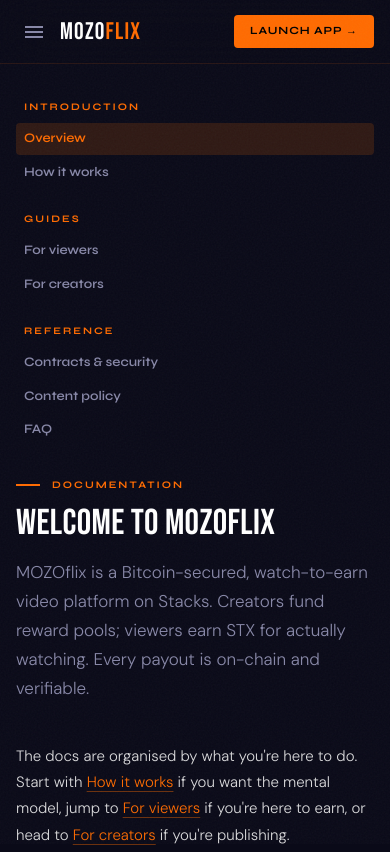
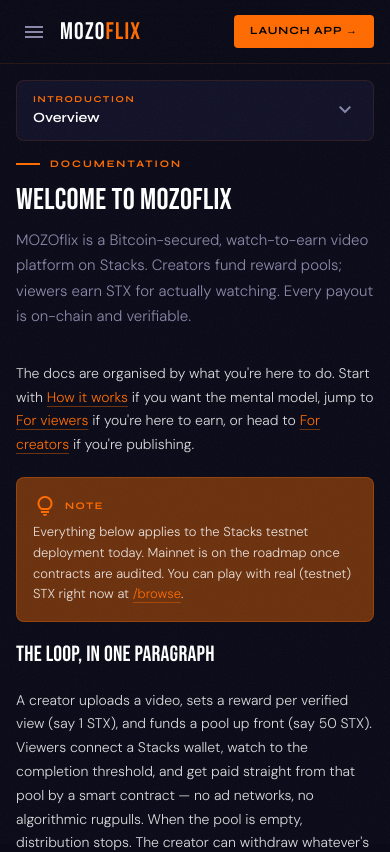
Before and after one commit to githoboman/mozo-flix, a Next.js app in the folder frontend/: page /docs in a window 390 px wide. Shown: the top 852 px of the page. Built offline with nearby package versions, Linux system fonts and the light colour scheme.

Commit message:
feat: implement documentation layout with sidebar and prose components

```diff
--- a/frontend/app/(landing)/docs/layout.tsx
+++ b/frontend/app/(landing)/docs/layout.tsx
@@ -15,8 +15,8 @@
   return (
     <>
       <LandingNav />
-      <main className="mx-auto max-w-[1200px] px-4 pt-[100px] pb-16 sm:px-6 md:px-10 md:pt-[120px]">
-        <div className="grid grid-cols-1 gap-8 md:grid-cols-[220px_1fr] md:gap-12">
+      <main className="mx-auto max-w-[1200px] px-4 pt-[80px] pb-16 sm:px-6 md:px-10 md:pt-[120px]">
+        <div className="grid grid-cols-1 gap-4 md:grid-cols-[220px_1fr] md:gap-12">
           <aside className="md:sticky md:top-[100px] md:h-fit md:self-start">
             <DocsSidebar />
           </aside>
--- a/frontend/components/docs/DocsSidebar.tsx
+++ b/frontend/components/docs/DocsSidebar.tsx
@@ -2,6 +2,7 @@
 
 import Link from "next/link";
 import { usePathname } from "next/navigation";
+import { useEffect, useState } from "react";
 
 const SECTIONS: Array<{
   label: string;
@@ -31,10 +32,79 @@
   },
 ];
 
+function findCurrent(pathname: string): { section: string; label: string } {
+  for (const s of SECTIONS) {
+    for (const item of s.items) {
+      if (item.href === pathname) return { section: s.label, label: item.label };
+    }
+  }
+  return { section: "Documentation", label: "Overview" };
+}
+
 export function DocsSidebar() {
   const pathname = usePathname() ?? "";
+  const current = findCurrent(pathname);
+  const [mobileOpen, setMobileOpen] = useState(false);
+
+  // Close the mobile disclosure whenever the route changes
+  useEffect(() => {
+    setMobileOpen(false);
+  }, [pathname]);
+
   return (
-    <nav aria-label="Documentation" className="flex flex-col gap-6">
+    <>
+      {/* Mobile: compact disclosure that shows the current page and expands
+          to the full list on tap. Keeps the article prose above the fold. */}
+      <div className="md:hidden">
+        <button
+          type="button"
+          onClick={() => setMobileOpen((v) => !v)}
+          aria-expanded={mobileOpen}
+          aria-controls="docs-nav-mobile"
+          className="flex w-full items-center justify-between rounded-lg border border-accent-border bg-card px-4 py-3 text-left transition-colors hover:border-accent/40 focus-visible:outline-none focus-visible:ring-2 focus-visible:ring-accent focus-visible:ring-offset-2 focus-visible:ring-offset-bg"
+        >
+          <span className="flex flex-col">
+            <span className="font-ui text-[9px] font-bold uppercase tracking-[0.18em] text-accent">
+              {current.section}
+            </span>
+            <span className="font-ui text-[14px] font-semibold text-white">
+              {current.label}
+            </span>
+          </span>
+          <span
+            aria-hidden
+            className={`material-symbols-outlined text-[22px] text-muted transition-transform ${
+              mobileOpen ? "rotate-180" : ""
+            }`}
+          >
+            expand_more
+          </span>
+        </button>
+
+        {mobileOpen && (
+          <div
+            id="docs-nav-mobile"
+            className="mt-2 rounded-lg border border-accent-border bg-card p-4"
+          >
+            <SidebarList pathname={pathname} />
+          </div>
+        )}
+      </div>
+
+      {/* Desktop: always-visible sticky sidebar */}
+      <nav
+        aria-label="Documentation"
+        className="hidden md:flex md:flex-col md:gap-6"
+      >
+        <SidebarList pathname={pathname} />
+      </nav>
+    </>
+  );
+}
+
+function SidebarList({ pathname }: { pathname: string }) {
+  return (
+    <div className="flex flex-col gap-6">
       {SECTIONS.map((section) => (
         <div key={section.label}>
           <div className="mb-2 px-2 font-ui text-[10px] font-bold uppercase tracking-[0.2em] text-accent">
@@ -62,6 +132,6 @@
           </ul>
         </div>
       ))}
-    </nav>
+    </div>
   );
 }
--- a/frontend/components/docs/Prose.tsx
+++ b/frontend/components/docs/Prose.tsx
@@ -28,20 +28,20 @@
   return (
     <div className="max-w-[68ch]">
       {eyebrow && (
-        <div className="mb-3 flex items-center gap-3 font-ui text-[10px] font-bold uppercase tracking-[0.2em] text-accent">
-          <span className="block h-0.5 w-6 bg-accent" />
+        <div className="mb-3 flex items-center gap-2.5 font-ui text-[10px] font-bold uppercase tracking-[0.2em] text-accent">
+          <span aria-hidden className="block h-0.5 w-6 bg-accent" />
           {eyebrow}
         </div>
       )}
-      <h1 className="mb-4 font-display text-[clamp(36px,5vw,56px)] leading-[1.05] tracking-[0.01em]">
+      <h1 className="mb-3 font-display text-[clamp(30px,7vw,52px)] leading-[1.08] tracking-[0.01em] md:mb-4">
         {title}
       </h1>
       {intro && (
-        <p className="mb-10 text-[17px] font-light leading-[1.7] text-muted">
+        <p className="mb-8 text-[15px] font-light leading-[1.7] text-muted md:mb-10 md:text-[17px]">
           {intro}
         </p>
       )}
-      <div className="doc-body space-y-6">{children}</div>
+      <div className="doc-body space-y-5 md:space-y-6">{children}</div>
     </div>
   );
 }
@@ -50,7 +50,7 @@
   return (
     <h2
       id={id}
-      className="mt-12 scroll-mt-24 font-display text-[clamp(24px,3vw,32px)] leading-[1.15] tracking-[0.01em]"
+      className="mt-10 scroll-mt-24 font-display text-[clamp(22px,4.5vw,32px)] leading-[1.2] tracking-[0.01em] md:mt-12"
     >
       {children}
     </h2>
@@ -61,7 +61,7 @@
   return (
     <h3
       id={id}
-      className="mt-8 scroll-mt-24 font-ui text-[18px] font-bold uppercase tracking-[0.05em] text-white"
+      className="mt-6 scroll-mt-24 font-ui text-[15px] font-bold uppercase tracking-[0.05em] text-white md:mt-8 md:text-[18px]"
     >
       {children}
     </h3>
@@ -70,7 +70,7 @@
 
 export function DocP({ children }: { children: ReactNode }) {
   return (
-    <p className="text-[15px] font-light leading-[1.75] text-white/85">
+    <p className="text-[14px] font-light leading-[1.7] text-white/85 md:text-[15px] md:leading-[1.75]">
       {children}
     </p>
   );
--- a/frontend/components/landing/LandingNav.tsx
+++ b/frontend/components/landing/LandingNav.tsx
@@ -30,6 +30,7 @@
     setMobileOpen(false);
   }, [pathname]);
 
+  const inDocs = pathname.startsWith("/docs");
   const anchorLinks = isLandingRoot
     ? [
         { href: "#how", label: "How it works" },
@@ -38,6 +39,12 @@
         { href: "#stacks", label: "Stacks" },
       ]
     : [];
+
+  // Logo goes to the closest "home" for the current section — /docs when
+  // reading docs, / when on marketing. Standard behaviour for platforms
+  // that have distinct product surfaces (Stripe, Vercel, Linear all do
+  // this). Prevents an accidental context-switch mid-read.
+  const logoHref = inDocs ? "/docs" : "/";
 
   return (
     <nav
@@ -58,10 +65,16 @@
           </span>
         </button>
         <Link
-          href="/"
+          href={logoHref}
+          aria-label={inDocs ? "MOZOflix Docs home" : "MOZOflix home"}
           className="shrink-0 rounded font-display text-2xl tracking-[0.05em] text-white transition-colors hover:text-accent focus-visible:outline-none focus-visible:ring-2 focus-visible:ring-accent focus-visible:ring-offset-2 focus-visible:ring-offset-bg md:text-3xl"
         >
           MOZO<span className="text-accent">flix</span>
+          {inDocs && (
+            <span className="ml-2 hidden font-ui text-[11px] font-semibold uppercase tracking-[0.15em] text-muted md:inline">
+              / Docs
+            </span>
+          )}
         </Link>
       </div>
 
```
Also changed, not shown: 1 other file (tests, documents, lock files or other folders).
